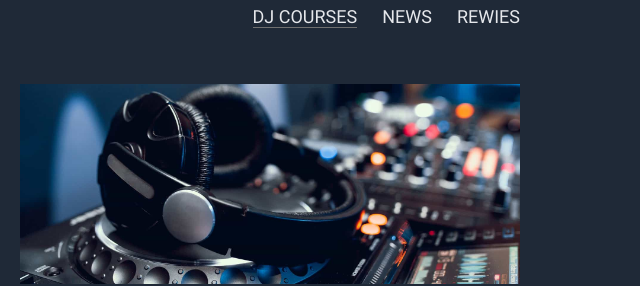
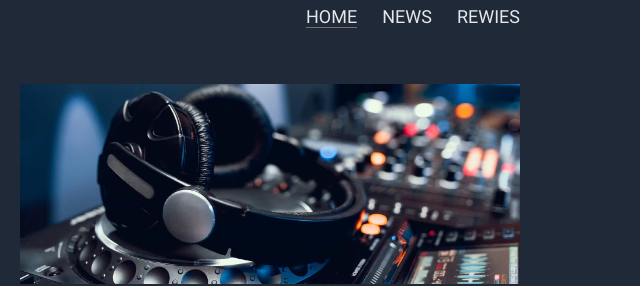
Before and after one commit to DanielIrimia87/main-css-project, a plain HTML site: page index.html in a window 1280 px wide. Shown: the top 286 px of the page, 575-1215 px from the left. Drawn offline with Linux system fonts and the light colour scheme.

Commit message:
Update index.html

```diff
--- a/index.html
+++ b/index.html
@@ -19,7 +19,7 @@
                     <nav class="nav">
                         <ul>
                             <li class="current-page-link">
-                                <a href="index.html">DJ Courses</a>
+                                <a href="index.html">Home</a>
                             </li>
                             <li>
                                 <a href="#">News</a>
```
